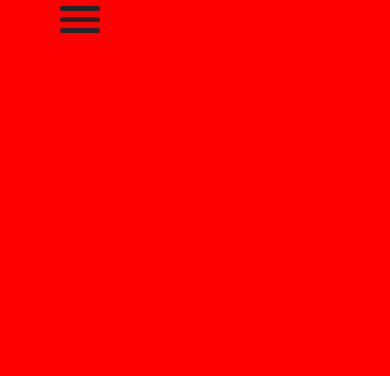
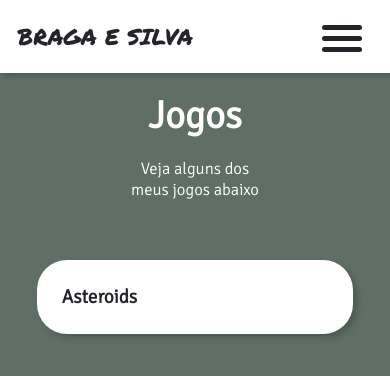
Before and after one commit to vbragaesilva/bragaesilva, a Next.js app: page /jogos in a window 390 px wide. Shown: the top 376 px of the page. Built offline with nearby package versions, Linux system fonts and the light colour scheme.

Commit message:
faviconPreto/responsividade

```diff
--- a/outros/modelo.html
+++ b/outros/modelo.html
@@ -4,6 +4,10 @@
     <meta charset="UTF-8">
     <meta name="viewport" content="width=device-width, initial-scale=1.0">
     <title>Document</title>
+    <h2>Oi</h2>
+    <p>oi oi oi</p>
+    <p>oi oi oi</p>
+    <p>oioi</p>
 </head>
 <body>
 
--- a/pages/myfunc.js
+++ b/pages/myfunc.js
@@ -1,5 +1,7 @@
 import Link from 'next/link';
-import { defaultHead } from "next/head";
+import {useState} from 'react';
+/* import reactDOM from 'react-dom'; */
+//import { defaultHead } from "next/head";
 
 function Myfunc(){
     return (
@@ -7,12 +9,22 @@ function Myfunc(){
     )
 
     function DefaultHeader() {
+        const [msc, setMsc] = useState('menu-section') // msc == menu-section-class
+        function toggleFunc(){
+            let s = ''
+            if(msc == 'menu-section'){
+                s = 'menu-section on'
+            }else{
+                s = 'menu-section'
+            }
+            setMsc(s)
+        }
         return (
             <div id="dh-wd">
                 <header>
                     <a class="tit">BRAGA E SILVA</a>
-                    <div class="menu-section on">
-                        <div class="menu-toggle">
+                    <div class={msc}>
+                        <div class="menu-toggle" onClick={toggleFunc}>
                             <div class="one"></div>
                             <div class="two"></div>
                             <div class="three"></div>
@@ -52,8 +64,6 @@ function Myfunc(){
                         </ul>
                     </nav>
                     </div>
-
-
                 </header>
             </div>
         )
--- a/styles/globals.css
+++ b/styles/globals.css
@@ -14,7 +14,7 @@ html{
 
 }
 
-a, li, header, ul{
+header{
 	background-color: white;
 }
 
@@ -26,6 +26,19 @@ a, li, button {
 	font-size: 2.3rem;
     color: #24252A;
     transition: 0.3s ease 0s;
+
+
+}
+
+a, li, button{
+    /* sem seleção azul */
+    -webkit-touch-callout: none;
+    -webkit-user-select: none;
+    -khtml-user-select: none;
+    -moz-user-select: none;
+    -ms-user-select: none;
+    user-select: none;
+    -webkit-tap-highlight-color: transparent;
 }
 
 
@@ -46,7 +59,7 @@ header{
 	display: flex;
 	justify-content: flex-end;
 	align-items: center;
-	padding: 10px 6%;
+	padding: 10px 2%;
 	box-shadow: 3px 3px 6px rgba(0, 0, 0, 0.2);
 }
 
@@ -55,6 +68,10 @@ nav{
 }
 
 .menu-toggle{
+    transition: 0.3s ease 0s;
+}
+
+.menu-section.on, .menu-section{
     transition: 0.3s ease 0s;
 }
 
@@ -142,19 +159,19 @@ h2{
 
 /* media queries */
 
-@media (max-width: 988px){
+@media (max-width: 930px){
     html{
         font-size: 56%;
     }
 }
 
-@media (max-width: 891px){
+@media (max-width: 829px){
     html{
         font-size: 48%;
     }
 }
 
-@media (max-width: 780px){
+@media (max-width: 730px){
     nav{
         display: none;
     }
@@ -167,6 +184,9 @@ h2{
         width: 100%;
         margin: 6px auto;
         border-radius: 5px;
+        opacity: 1;
+        transition: 0.3s ease 0s;
+
     }
 
     .menu-toggle{
@@ -182,9 +202,81 @@ h2{
         position: absolute;
         top: 0;
         left: 0;
-        background-color: #f00;
+        background-color: #fff;
         width: 100vw;
         height: 100vh;
         z-index: 10;
+
+        display: flex;
+        justify-content: center;
+        align-items: center;
     }
+
+    .menu-toggle{
+        cursor: pointer;
+    }
+
+    .menu-section.on .menu-toggle{
+        position: absolute;
+        top: 25px;
+        right: 15px;
+        cursor: pointer;
+    }
+
+    .menu-section.on .menu-toggle .one{
+        transform: rotate(45deg) translate(5px, 7px);
+    }
+
+    .menu-section.on .menu-toggle .two{
+        opacity: 0;
+    }
+
+    .menu-section.on .menu-toggle .three{
+        transform: rotate(-45deg) translate(8px, -10px);
+    }
+
+    .menu-section.on nav{
+        display: block;
+    }
+
+    .menu-section.on nav ul{
+        text-align: center;
+        display: block;
+    }
+
+    .menu-section.on nav ul li{
+        display: block;
+        margin: 2rem;
+    }
+
+    .menu-section.on nav ul li a{
+        line-height: 9rem;
+    }
+
+    a, li, button{
+        font-size: 5rem;
+    }
+
 }
+
+@media (max-width: 390px){
+    html{
+        font-size: 40%;
+    }
+
+    .tit{
+        font-size: 3.5rem;
+    }
+
+}
+
+@media (max-width: 318px){
+    html{
+        font-size: 35%;
+    }
+
+    .tit{
+        font-size: 3rem;
+    }
+
+}
```
Also changed, not shown: 2 other files (tests, documents, lock files or other folders).
